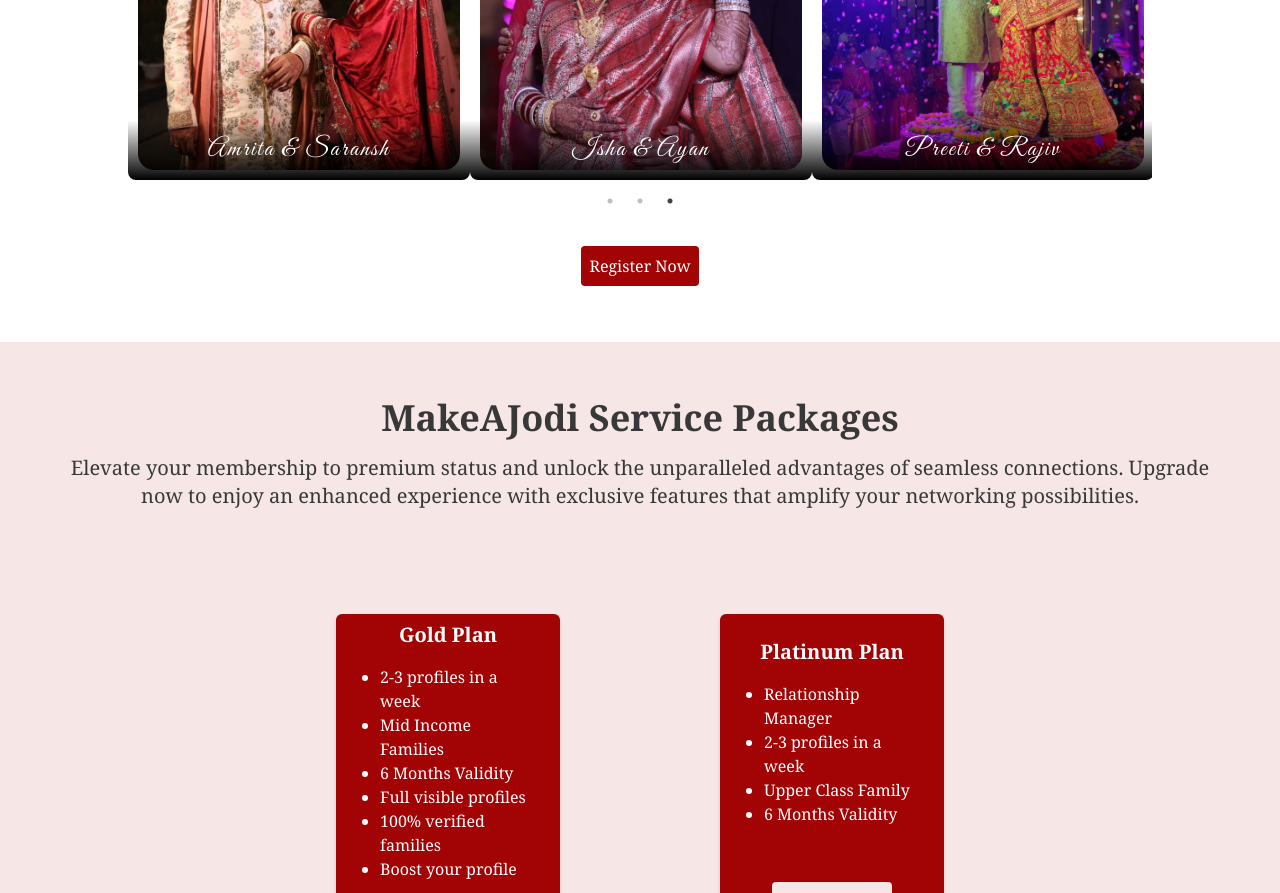
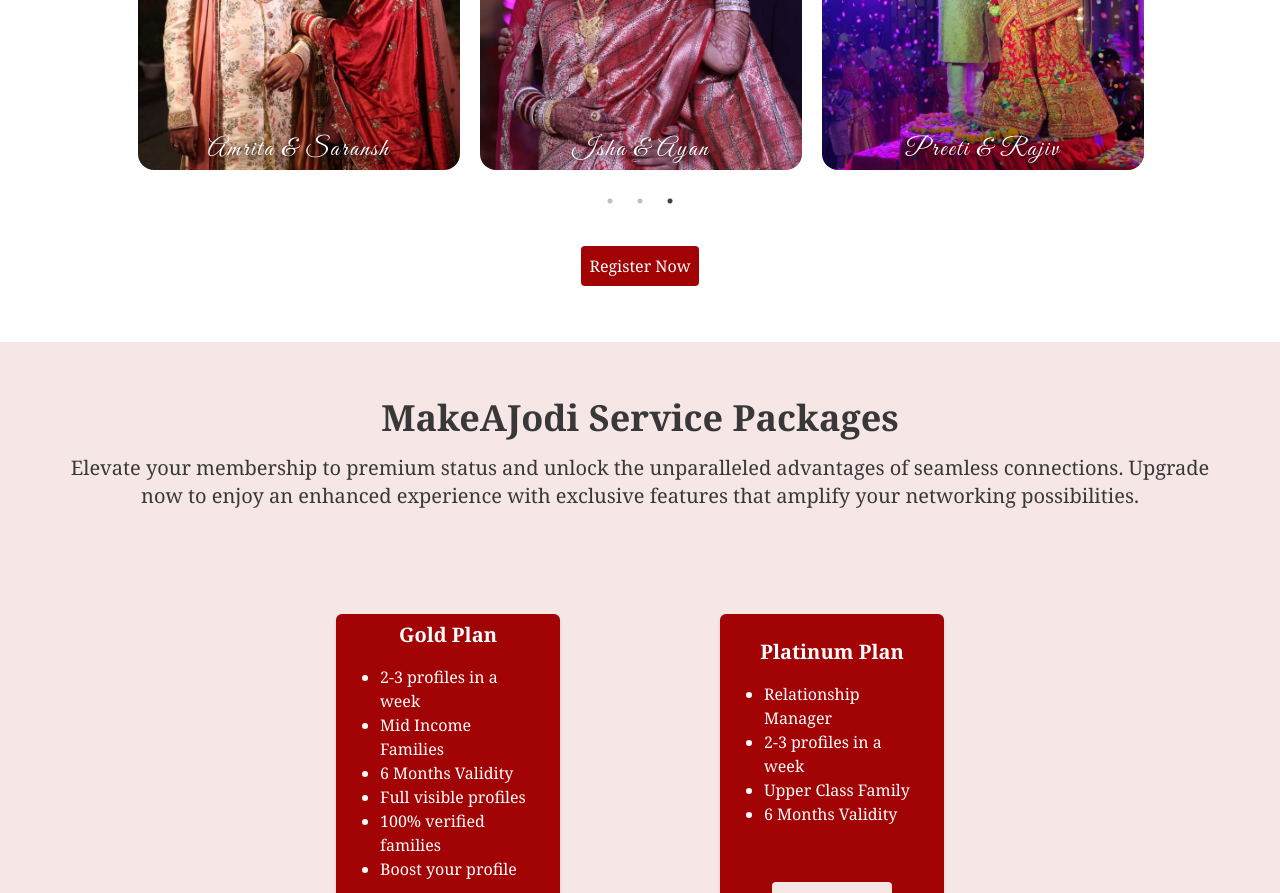
Before and after one commit to mahekkg/Makeajodi-Matrimony, a React (Create React App) app: page / in a window 1280 px wide. Shown: the part 1380-2273 px from the top of the page. Built offline with nearby package versions, Linux system fonts and the light colour scheme.

Commit message:
corousel changes

```diff
--- a/src/components/Carousel.js
+++ b/src/components/Carousel.js
@@ -49,15 +49,15 @@
     <div className="mx-auto max-w-screen-lg mt-8">
       <Slider {...settings}>
         {slides.map((slide, index) => (
-          <div key={index} className="relative custom-slide">
+          <div key={index} className="relative custom-slide ">
             <img
               src={slide.imageUrl}
               alt={`Slide ${index + 1}`}
-              className="w-full h-96 object-cover rounded-2xl"
+              className="w-full h-96 object-cover rounded-2xl  "
             />
-            <div className="absolute bottom-0 left-0 text-center text-white p-4 w-full gradient-overlay title rounded-b-lg  ">
+            <div className="absolute bottom-0 left-0 text-center text-white p-4 w-full title rounded-b-lg  ">
               {/* <h1 className="text-2xl font-semibold">{slide.title}</h1> */}
-              <p className="text-sm md:text-base lg:text-lg ">{slide.content}</p>
+              <p className="text-sm md:text-base lg:text-lg " style={{ textShadow: '0 3px 9px rgba(0, 0, 0, 5)' }}>{slide.content}</p>
             </div>
           </div>
 
```
